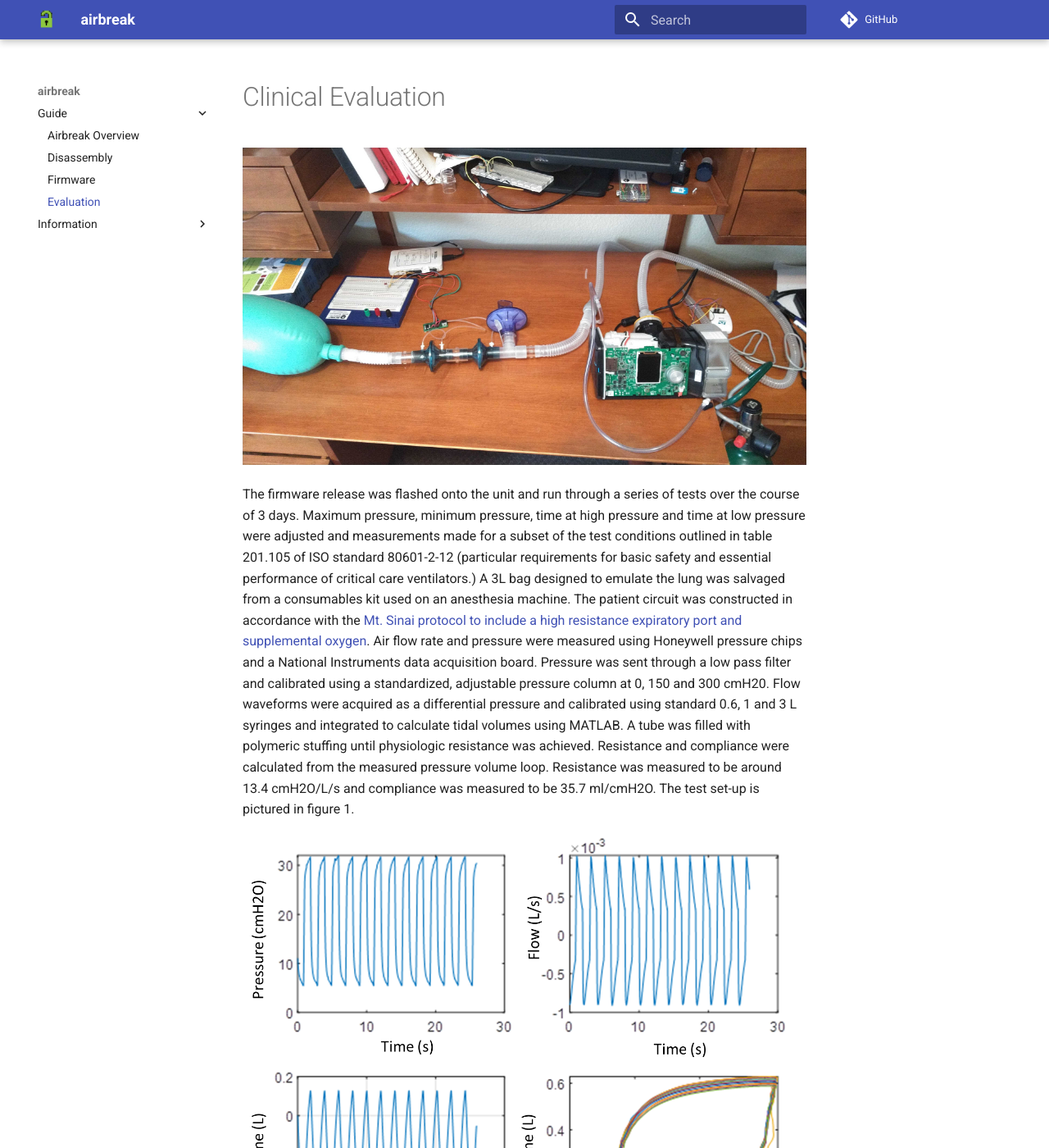
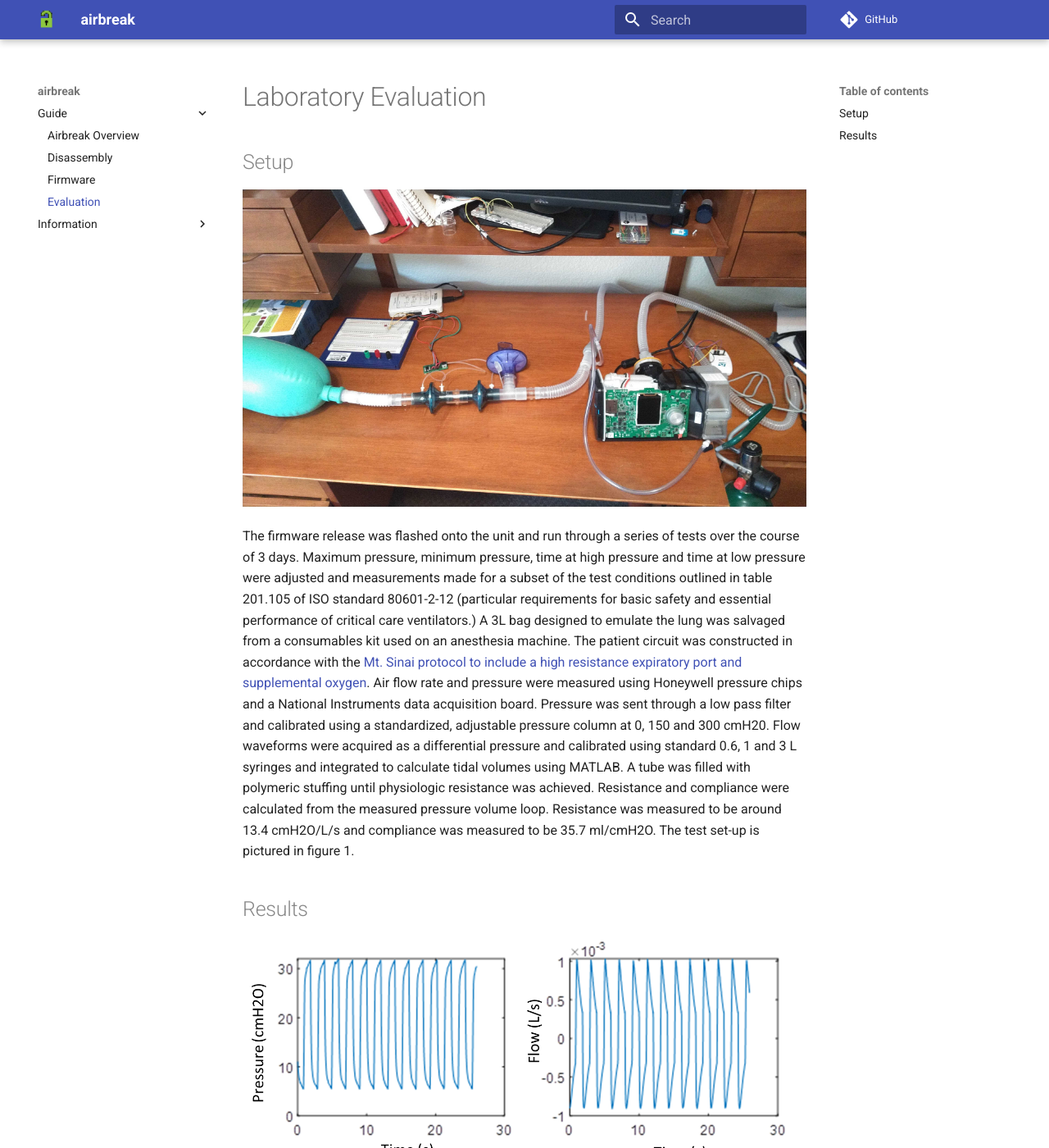
Before and after one commit to osresearch/airbreak, an MkDocs documentation site: the page built from docs/evaluation.md, in a window 1280 px wide and 1400 px high. Shown: the whole window at 82% size. Built offline with MkDocs 1.6.1 and Material for MkDocs 9.7.7, drawn with Linux system fonts in a browser that asks for light colours; comment, search, counter and statistics services are not loaded.

Commit message:
docs: lab, not clinical evaluation

```diff
--- a/docs/evaluation.md
+++ b/docs/evaluation.md
@@ -1,4 +1,4 @@
-# Clinical Evaluation
+# Laboratory Evaluation
 
 <!--
 To be written.  Currently the modified firmware is being evaluated by
@@ -14,6 +14,8 @@ have criteria that should be met before this sort of modification can be deploye
 Does running the pump at 30 cm H<sub>2</sub>O cause a reduction in the
 life of the machine?
 -->
+
+## Setup
 
 ![Figure 1: Experimental setup](images/evaluation-setup.jpg)
 
@@ -39,6 +41,8 @@ compliance were calculated from the measured pressure volume loop.
 Resistance was measured to be around 13.4 cmH2O/L/s and compliance was
 measured to be 35.7 ml/cmH2O.   The test set-up is pictured in figure 1.
 
+## Results
+
 ![Figure 2: PV curves](images/pv.png)
 
 A few test cases are presented to illustrate the high end of the
```
Also changed, not shown: docs/index.md (+1 -1 lines).
